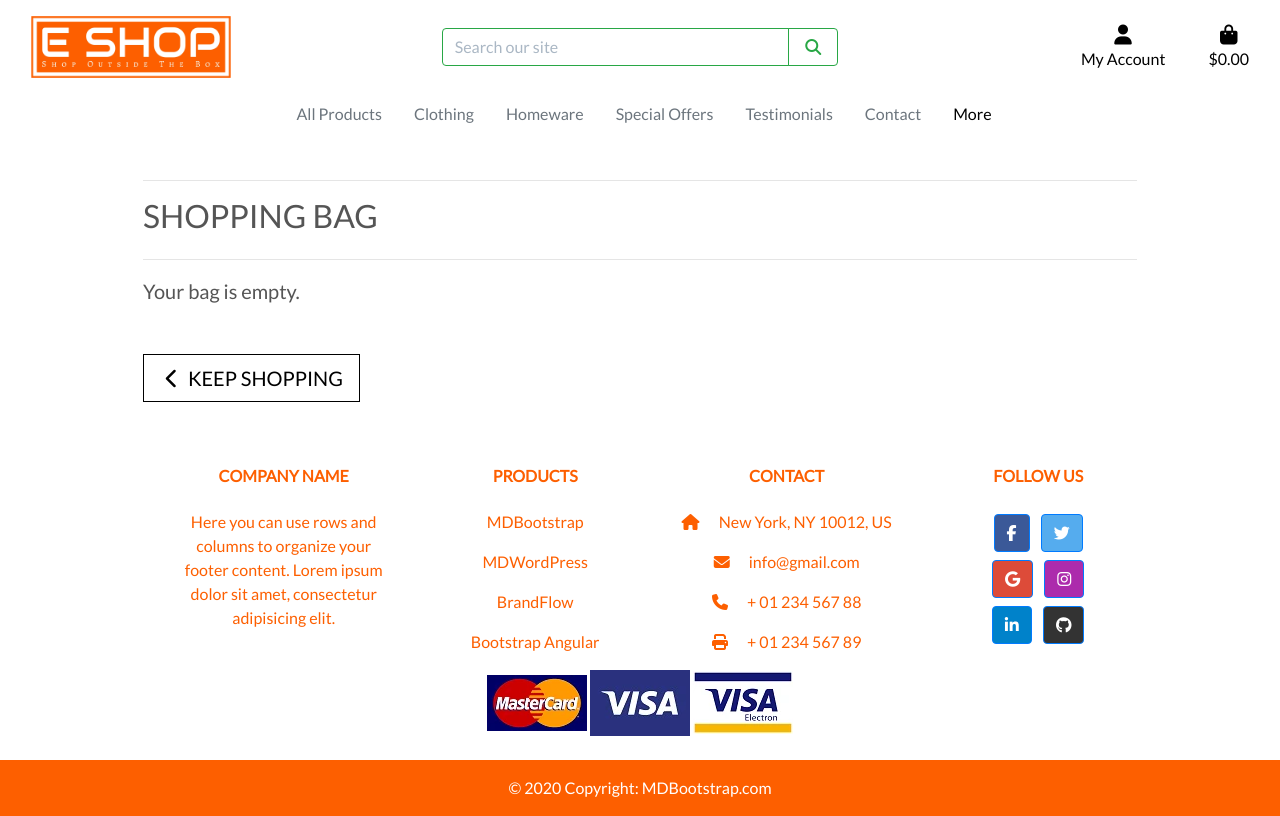
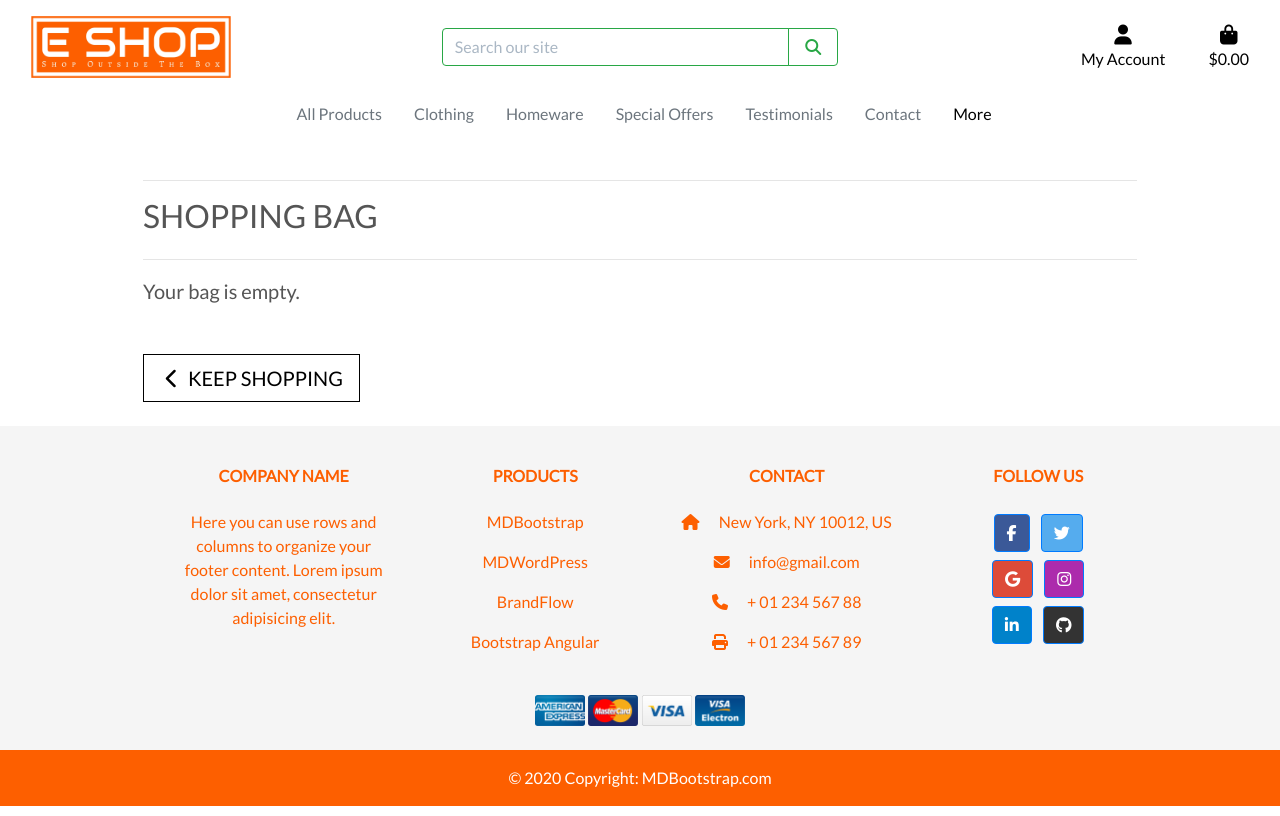
Before and after one commit to Marcopolo1975/PP-5, a Django app: page /bag/ in a window 1280 px wide. Run offline with Django 3.2, Linux system fonts and the light colour scheme; some libraries are stand-ins or nearby versions.

Commit message:
add style to footer

```diff
--- a/static/css/base.css
+++ b/static/css/base.css
@@ -222,6 +222,14 @@ footer p {
     color: #fd5f00
 }
 
+.credid-cards-box {
+    margin-top: 25px;
+}
+
+.credid-cards-box img {
+    width: 50px;
+    height: auto;
+}
 /* -------------------------------- Media Queries */
 
 /* Slightly larger container on xl screens */
--- a/templates/includes/footer.html
+++ b/templates/includes/footer.html
@@ -2,7 +2,7 @@
   <!-- Footer -->
   <footer
           class="text-center text-lg-start text-footer"
-          style="background-color: whitesmoke,"
+          style="background-color: whitesmoke",
           >
     <!-- Grid container -->
     <div class="container p-4 pb-0 mt-4">
@@ -118,9 +118,10 @@
         </div>
         <!--Grid row-->
         <div class="credid-cards-box">
-            <span><img src="{{ MEDIA_URL }}visa-cards-images/master_card_100_x_66.webp" alt="Visa Electron Card Image"></span>
-            <span><img src="{{ MEDIA_URL }}visa-cards-images/visa_card_100_x_66.webp" alt="Master Card Image"></span>
-            <span><img src="{{ MEDIA_URL }}visa-cards-images/visa_electron_card_100_x_66.webp" alt="Visa Card Image"></span>
+            <span><img src="{{ MEDIA_URL }}visa-cards-images/american-express-curved-128px.png" alt="Visa Electron Card Image"></span>
+            <span><img src="{{ MEDIA_URL }}visa-cards-images/mastercard-curved-128px.png" alt="Master Card Image"></span>
+            <span><img src="{{ MEDIA_URL }}visa-cards-images/visa-curved-128px.png" alt="Visa Card Image"></span>
+            <span><img src="{{ MEDIA_URL }}visa-cards-images/visa-electron-curved-128px.png" alt="Visa Card Image"></span>
          </div>
       </section>
       <!-- Section: Links -->
```
Also changed, not shown: media/visa-cards-images/american-express-curved-128px.png (added), media/visa-cards-images/mastercard-curved-128px.png (added), media/visa-cards-images/visa-curved-128px.png (added), media/visa-cards-images/visa-electron-curved-128px.png (added).
